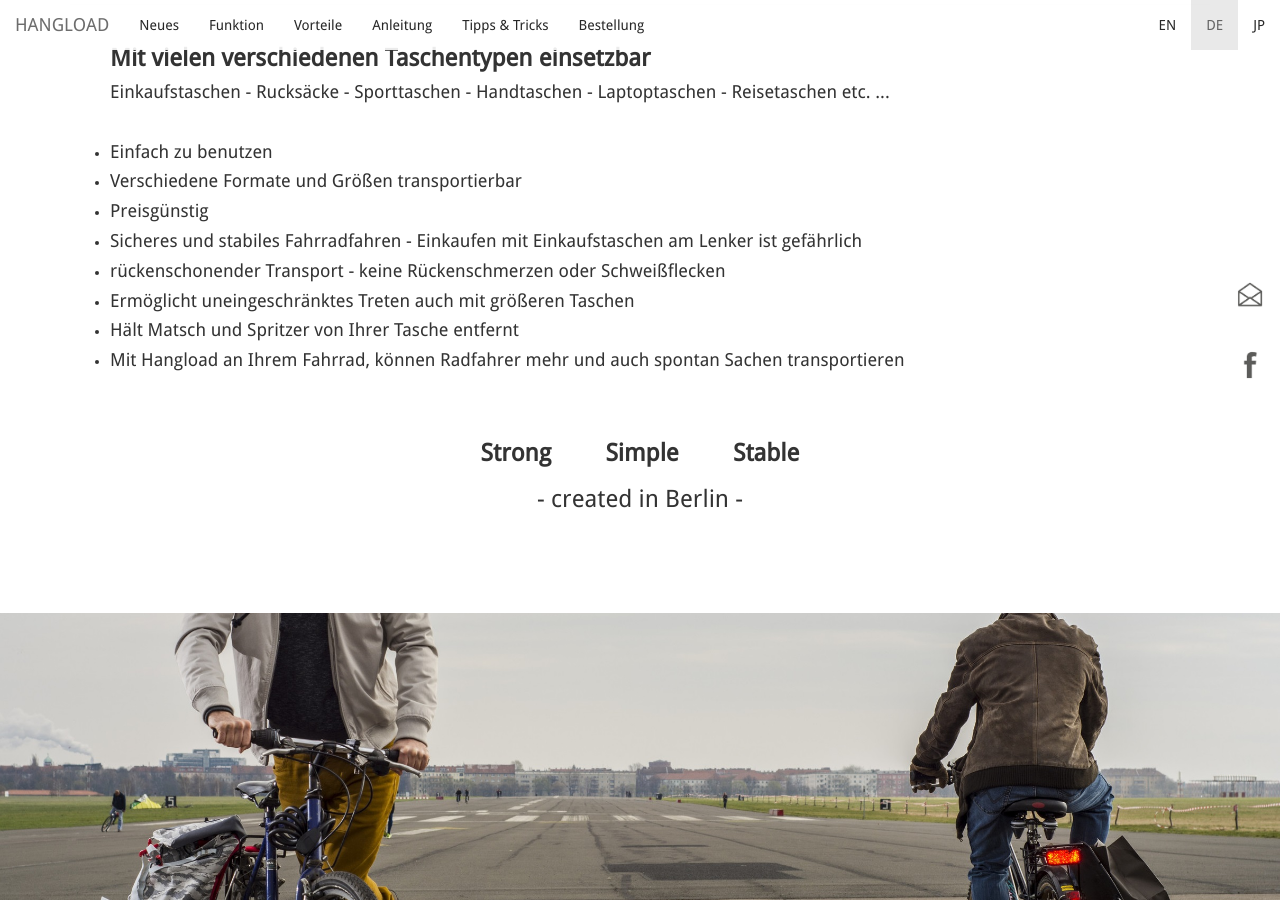
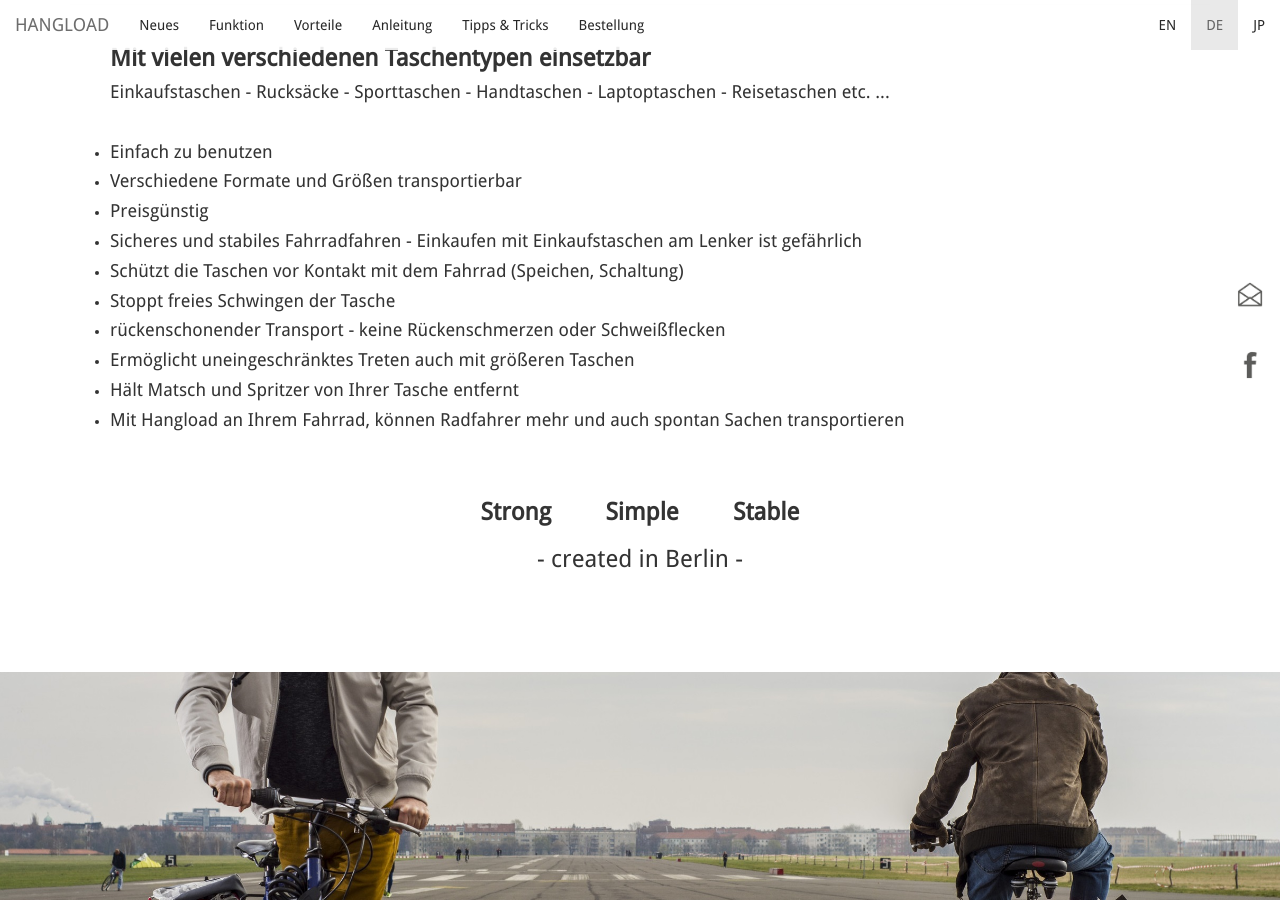
Before and after one commit to bodokaiser/hangload.com, a Jekyll site: the page built from de/index.html, in a window 1280 px wide and 900 px high, scrolled down 3576 px. Built offline with Jekyll 4.4.1, drawn with Linux system fonts in a browser that asks for light colours; nearby versions of some CDN libraries; library files that are not in the unit come from our copies; Markdown is read by kramdown in place of the engine named in the settings.

Commit message:
Update index.html

```diff
--- a/de/index.html
+++ b/de/index.html
@@ -164,6 +164,8 @@ Alle Läden seht ihr <font color=”#800000”> <a href="https://mapsengine.goog
 <li><h4> Verschiedene Formate und Größen transportierbar </h4>
 <li> <h4>Preisgünstig</h4>
 <li> <h4> Sicheres und stabiles Fahrradfahren - Einkaufen mit Einkaufstaschen am Lenker ist gefährlich </h4>
+<li> <h4> Schützt die Taschen vor Kontakt mit dem Fahrrad (Speichen, Schaltung) </h4>
+<li><h4> Stoppt freies Schwingen der Tasche </h4>
 <li><h4> rückenschonender Transport  - keine Rückenschmerzen oder Schweißflecken </h4>
 <li> <h4> Ermöglicht uneingeschränktes Treten auch mit größeren Taschen </h4>
 <li><h4> Hält Matsch und Spritzer von Ihrer Tasche entfernt </h4>
```
